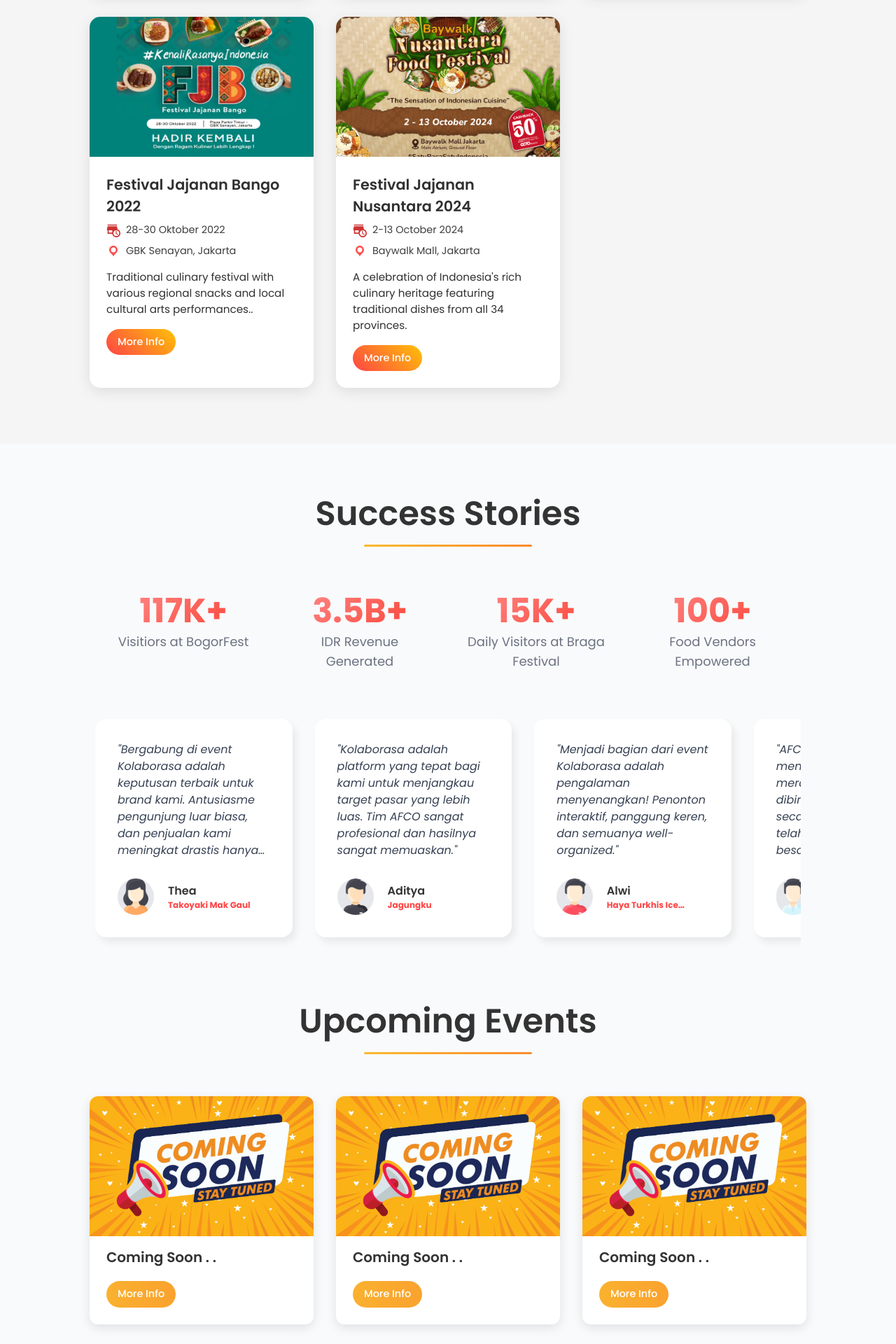
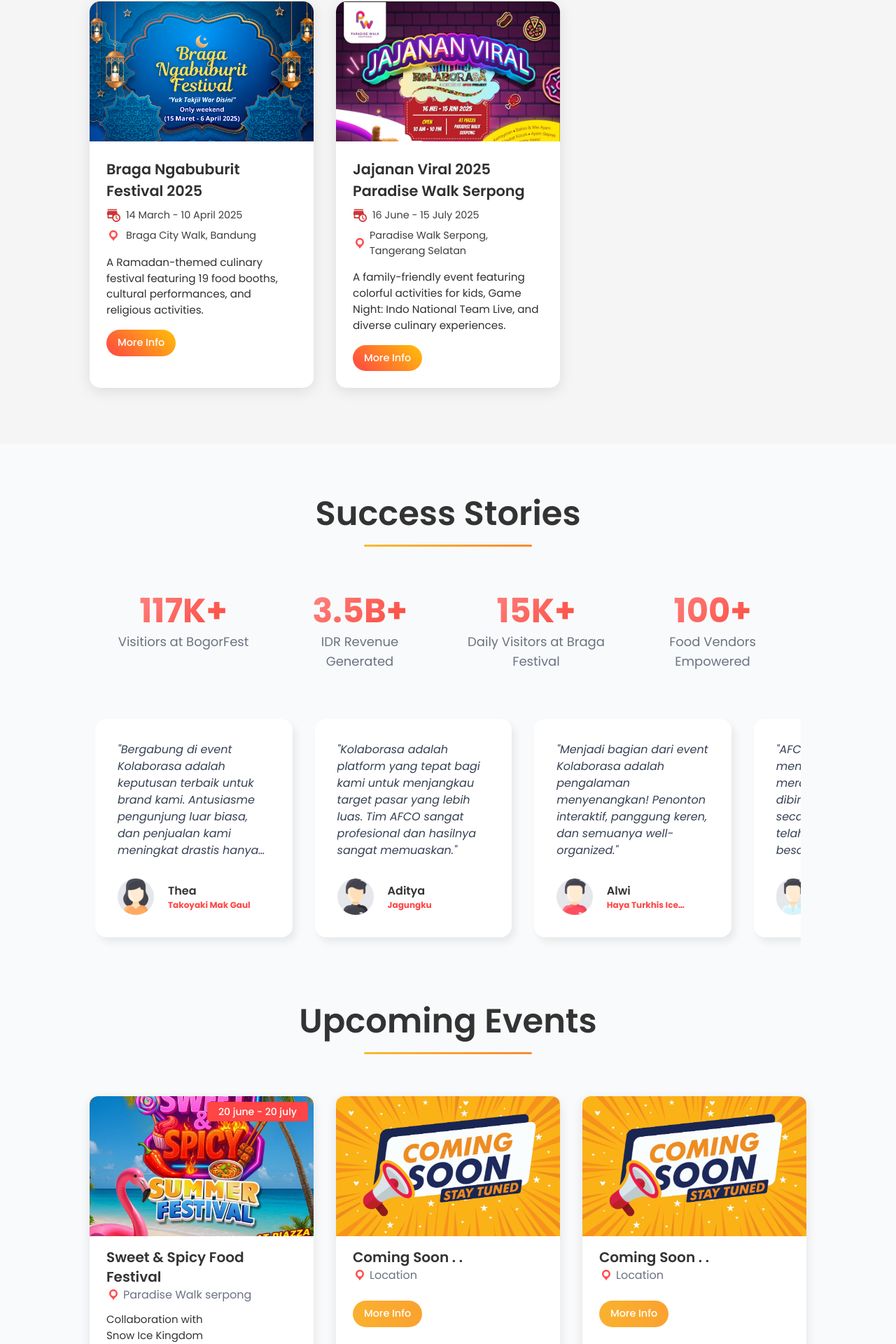
Before and after one commit to Rezial011/Kolaborasa-by-afco, a React (Vite) app: page / in a window 1280 px wide. Shown: the part 2986-4906 px from the top of the page at 70% size. Built offline with nearby package versions, Linux system fonts and the light colour scheme; a web font is replaced by a local one.

Commit message:
revisi event

```diff
--- a/src/component/Banner.jsx
+++ b/src/component/Banner.jsx
@@ -23,7 +23,7 @@
       <h1 className="animate z-10">Kolaborasa</h1>
       <p className="wm animate animate-delay-1 text-center z-10 -mt-6 ">by AFCO Project</p>
       <p className="desc animate animate-delay-1 text-center z-10"></p>
-      <a href="#success" className="cta-btn animate animate-delay-2 z-10">
+      <a href="#events" className="cta-btn animate animate-delay-2 z-10">
         Discover Our Events
       </a>
       <div className="gradient absolute bottom-0"></div>
--- a/src/component/PastEvents.jsx
+++ b/src/component/PastEvents.jsx
@@ -49,6 +49,23 @@
   const eventsData = [
     {
       id: 1,
+      title: "Festival Jajanan Bango 2022",
+      date: "28-30 October 2022",
+      location: "GBK Senayan, Jakarta",
+      image: bango,
+      description: "Traditional culinary festival with various regional snacks and local cultural arts performances..",
+      fullDescription: "Festival jajanan tradisional yang menampilkan kuliner khas Bango dengan suasana tradisional dan pertunjukan seni budaya setempat.",
+      attendance: 6000,
+      vendors: 30,
+      highlights: [
+        "Jajanan tradisional khas daerah",
+        "Pertunjukan seni budaya lokal",
+        "Lomba memasak tradisional"
+      ],
+      gallery: [fjb, fjb1, fjb2, fjb3, fjb4]
+    },
+    {
+      id: 2,
       title: "BogorFest 2023",
       date: "24-27 August 2023",
       location: "Stadion Pakansari, Bogor",
@@ -58,14 +75,30 @@
       attendance: 5000,
       artists: 12,
       highlights: [
-        "Senam massal bersama 1000 peserta",
-        "Pemeriksaan medis gratis",
+        "600 tenant participant",
         "Penampilan band lokal"
       ],
       gallery: [senam, cek, crowd, bogor4, bogor5]
     },
     {
-      id: 2,
+      id: 3,
+      title: "Festival Jajanan Nusantara 2024",
+      date: "2-13 October 2024",
+      location: "Baywalk Mall, Jakarta",
+      image: janus,
+      description: "A celebration of Indonesia's rich culinary heritage featuring traditional dishes from all 34 provinces.",
+      fullDescription: "Festival kuliner nusantara yang menampilkan makanan tradisional dari 34 provinsi di Indonesia, lengkap dengan demo masak dan workshop kuliner.",
+      attendance: 8000,
+      duration: "4 days",
+      highlights: [
+        "Kuliner dari 34 provinsi Indonesia",
+        "Demo masak oleh chef ternama",
+        "Workshop membuat jamu tradisional"
+      ],
+      gallery: [nusantara, nusantara1, nusantara2, nusantara3, nusantara4]
+    },
+    {
+      id: 4,
       title: "Braga Ngabuburit Festival 2025",
       date: "14 March - 10 April 2025",
       location: "Braga City Walk, Bandung",
@@ -82,9 +115,9 @@
       gallery: [ngabuburit, jajan, makan, braga4, braga5]
     },
     {
-      id: 3,
+      id: 5,
       title: "Jajanan Viral 2025 Paradise Walk Serpong",
-      date: "16 June - 15 Juni 2025",
+      date: "16 June - 15 July 2025",
       location: "Paradise Walk Serpong, Tangerang Selatan",
       image: jajanan,
       description: "A family-friendly event featuring colorful activities for kids, Game Night: Indo National Team Live, and diverse culinary experiences.",
@@ -97,40 +130,6 @@
         "Nobar Timnas"
       ],
       gallery: [night, view, nightView, javiral4, javiral5]
-    },
-    {
-      id: 4,
-      title: "Festival Jajanan Bango 2022",
-      date: "28-30 Oktober 2022",
-      location: "GBK Senayan, Jakarta",
-      image: bango,
-      description: "Traditional culinary festival with various regional snacks and local cultural arts performances..",
-      fullDescription: "Festival jajanan tradisional yang menampilkan kuliner khas Bango dengan suasana tradisional dan pertunjukan seni budaya setempat.",
-      attendance: 6000,
-      vendors: 30,
-      highlights: [
-        "Jajanan tradisional khas daerah",
-        "Pertunjukan seni budaya lokal",
-        "Lomba memasak tradisional"
-      ],
-      gallery: [fjb, fjb1, fjb2, fjb3, fjb4]
-    },
-    {
-      id: 5,
-      title: "Festival Jajanan Nusantara 2024",
-      date: "2-13 October 2024",
-      location: "Baywalk Mall, Jakarta",
-      image: janus,
-      description: "A celebration of Indonesia's rich culinary heritage featuring traditional dishes from all 34 provinces.",
-      fullDescription: "Festival kuliner nusantara yang menampilkan makanan tradisional dari 34 provinsi di Indonesia, lengkap dengan demo masak dan workshop kuliner.",
-      attendance: 8000,
-      duration: "4 days",
-      highlights: [
-        "Kuliner dari 34 provinsi Indonesia",
-        "Demo masak oleh chef ternama",
-        "Workshop membuat jamu tradisional"
-      ],
-      gallery: [nusantara, nusantara1, nusantara2, nusantara3, nusantara4]
     },
   ];
 
--- a/src/component/UpcomingEvent.jsx
+++ b/src/component/UpcomingEvent.jsx
@@ -2,16 +2,17 @@
 import AOS from "aos";
 import "aos/dist/aos.css";
 import pict from "../assets/comingSoon.jpg";
+import event1 from "../assets/upcom/Sweet&Spicy.jpeg";
 
 const events = [
   {
     id: 1,
-    title: "",
-    place: "",
-    desc: "",
-    image: "",
+    title: "Sweet & Spicy Food Festival",
+    place: "Paradise Walk serpong",
+    desc: "Collaboration with Snow Ice Kingdom",
+    image: event1,
     link: "",
-    time: "",
+    time: "20 june - 20 july",
   },
   {
     id: 2,
@@ -59,21 +60,24 @@
             data-aos-delay={index * 150}
           >
             <div className="h-50 relative overflow-hidden flex items-center justify-center">
-              {/* <span className="text-sm text-white font-medium rounded-sm absolute right-2 top-2 bg-[#ff4545] px-4 py-1">
-                June 15-18, 2025
-              </span> */}
+              {
+                eventt.time ?
+                <span className="text-sm text-white font-medium rounded-sm absolute right-2 top-2 bg-[#ff4545] px-4 py-1">
+                  {eventt.time}
+                </span> : ""
+              }
               <img
-                src={pict}
+                src={eventt.image ? eventt.image : pict}
                 className="w-full h-full object-cover bg-orange-400 group-hover:w-[110%] group-hover:h-[110%]"
                 alt=""
               />
             </div>
             <div className="p-6 pt-0 ">
               <h1 className="pt-4 text-xl text-[#333333] group-hover:text-white font-semibold">
-                Coming Soon . .
+                {eventt.title ? eventt.title : "Coming Soon . ."}
               </h1>
               <div className="flex gap-1 items-center">
-                {/* <svg
+                <svg
                   xmlns="http://www.w3.org/2000/svg"
                   width="20"
                   height="20"
@@ -84,21 +88,18 @@
                     fill="#ff4d4d"
                     d="M10 2C6.69 2 4 4.69 4 8c0 2.02 1.17 3.71 2.53 4.89c.43.37 1.18.96 1.85 1.83c.74.97 1.41 2.01 1.62 2.71c.21-.7.88-1.74 1.62-2.71c.67-.87 1.42-1.46 1.85-1.83C14.83 11.71 16 10.02 16 8c0-3.31-2.69-6-6-6m0 2.56a3.44 3.44 0 1 1 0 6.88a3.44 3.44 0 0 1 0-6.88"
                   />
-                </svg> */}
-                {/* <h3 className="text-gray-500 font-ligh group-hover:text-white">
-                  Location
-                </h3> */}
+                </svg>
+                <h3 className="text-gray-500 font-ligh group-hover:text-white">
+                  {eventt.place ? eventt.place : "Location"}
+                </h3>
               </div>
-              {/* <p
-                className="mt-3 mb-5 text-[15.2px] line-clamp-6 letter-spacing-wider overflow-scroll text-[#333333] group-hover:text-white"
+              <p
+                className="my-3 text-[15px] line-clamp-6 letter-spacing-wider overflow-hidden text-[#333333] group-hover:text-white"
                 style={{ scrollbarColor: "transparent transparent" }}
               >
-                Lorem ipsum dolor, sit amet consectetur adipisicing elit.
-                Facilis omnis vero qui? Sit excepturi nulla labore sed et
-                repellat soluta autem possimus impedit. Aspernatur quam quidem
-                necessitatibus dignissimos exercitationem laudantium.
-              </p> */}
-              <button className="py-2 px-4 mt-5 font-medium rounded-full text-[14.4px] text-white cursor-pointer hover:ms-1">
+                {eventt.desc}
+              </p>
+              <button className="py-2 px-4 font-medium rounded-full text-[14.4px] text-white cursor-pointer hover:ms-1">
                 <a href="#contact">
                     More Info
                 </a>
```
Also changed, not shown: src/assets/upcom/Sweet&Spicy.jpeg (added).
